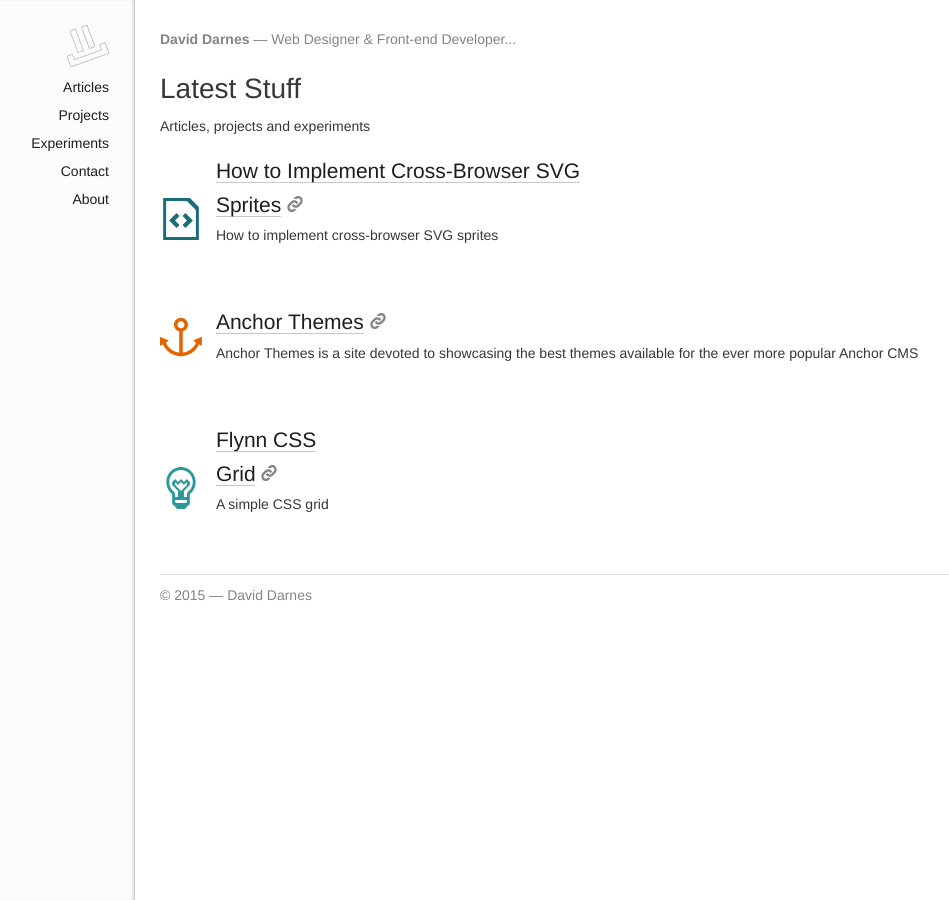
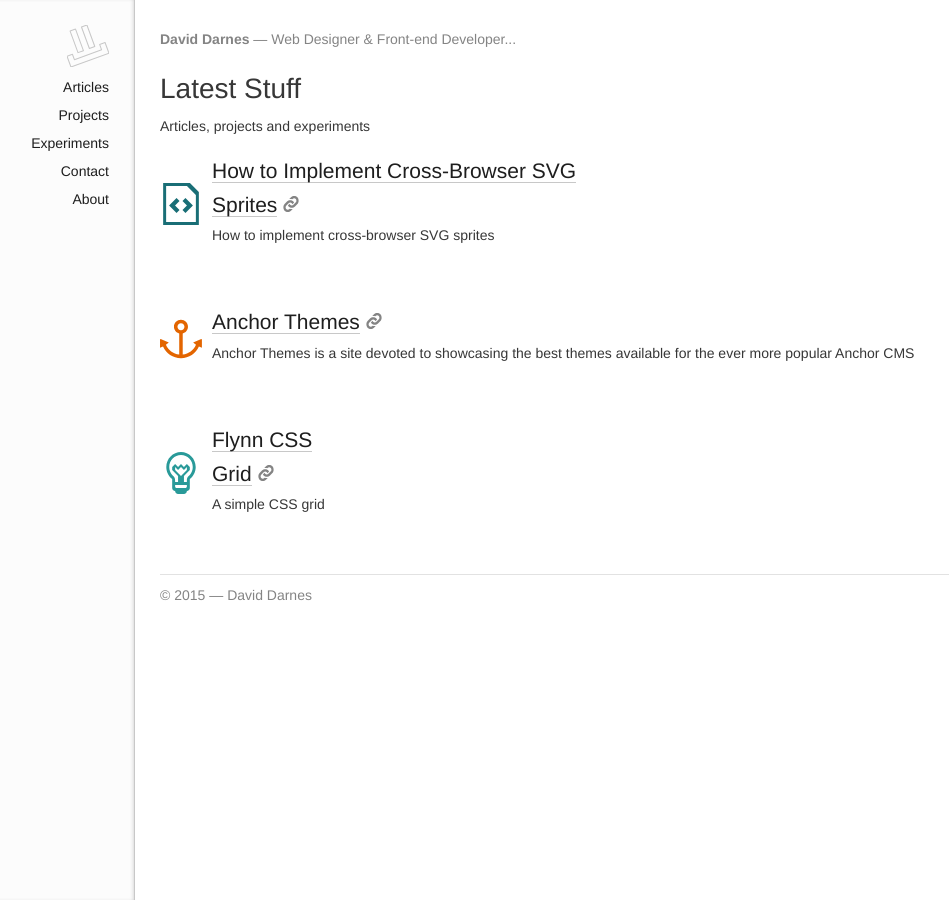
Before and after one commit to daviddarnes/daviddarnes.github.io, a Jekyll site: the page built from index.md, in a window 1280 px wide. Shown: the whole page, without its empty margins (121-1070 px from the left). Built offline with Jekyll 4.4.1, drawn with Linux system fonts in a browser that asks for light colours.

Commit message:
Adds more useful class names, uses flexbox to align icons with content

```diff
--- a/_includes/articles_list.html
+++ b/_includes/articles_list.html
@@ -20,7 +20,7 @@
 				<li class="item">
 					<article class="article  outline">
 
-						<a class="link  link--unstyled" href="{{ link }}" title="{{ post.title }}">
+						<a class="link  link--icon" href="{{ link }}" title="{{ post.title }}">
 							<svg class="icon  icon--article">
 								<use class="outline--fade" xlink:href="#{{ icon }}"{% if post.colour %} fill="{{ post.colour }}"{% endif %}></use>
 							</svg>
--- a/_includes/experiments_list.html
+++ b/_includes/experiments_list.html
@@ -20,7 +20,7 @@
 				<li class="item">
 					<article class="article  article--experiment">
 
-						<a class="link  link--unstyled" href="{{ link }}" title="{{ experiment.title }}">
+						<a class="link  link--icon" href="{{ link }}" title="{{ experiment.title }}">
 							<svg class="icon  icon--article">
 								<use class="outline--fade" xlink:href="#{{ icon }}"{% if experiment.colour %} fill="{{ experiment.colour }}"{% endif %}></use>
 							</svg>
--- a/_includes/networks_nav.html
+++ b/_includes/networks_nav.html
@@ -1,7 +1,7 @@
 {% if site.data.nav.networks %}
 	<nav class="nav  nav--networks">
 		{% for networks in site.data.nav.networks %}
-			<a class="link  link--unstyled" href="{{ networks[1] }}" title="{{ networks[0] }}">
+			<a class="link  link--icon" href="{{ networks[1] }}" title="{{ networks[0] }}">
 				<svg class="icon  icon--network">
 					<switch>
 						<use xlink:href="#{{ networks[0] | downcase }}"></use>
--- a/_includes/projects_list.html
+++ b/_includes/projects_list.html
@@ -20,7 +20,7 @@
 				<li class="item">
 					<article class="article  article--project">
 
-						<a class="link  link--unstyled" href="{{ link }}" title="{{ project.title }}">
+						<a class="link  link--icon" href="{{ link }}" title="{{ project.title }}">
 							<svg class="icon  icon--article">
 								<use class="outline--fade" xlink:href="#{{ icon }}"{% if project.colour %} fill="{{ project.colour }}"{% endif %}></use>
 							</svg>
--- a/_includes/sidebar.html
+++ b/_includes/sidebar.html
@@ -1,6 +1,6 @@
 <div class="sidebar">
 
-	<a href="/" class="logo  link--unstyled  outline">
+	<a href="/" class="logo  link--icon  outline">
 		<svg class="icon  icon--logo">
 			<use xlink:href="#smiley" class="outline--onload"></use>
 			<use xlink:href="#smiley" class="outline--hover"></use>
--- a/css/styles.scss
+++ b/css/styles.scss
@@ -249,8 +249,12 @@ svg {
 			border-right-color: $background-colour;
 		}
 	}
-	&--unstyled {
+	&--unstyled,
+	&--icon {
 		border: none;
+	}
+	&--icon {
+		min-width: 52px;
 	}
 }
 
@@ -267,6 +271,13 @@ svg {
 
 // Site lists
 .list {
+	.link--icon,
+	.header--article {
+		float: left;
+	}
+	.link--icon {
+		margin-bottom: .6em;
+	}
 	&--unstyled {
 		list-style: none;
 		padding: 0;
@@ -278,4 +289,6 @@ svg {
 // Articles, projects and experiments
 .article {
 	padding-bottom: 2em;
+	display: flex;
+	align-items: center;
 }
```
